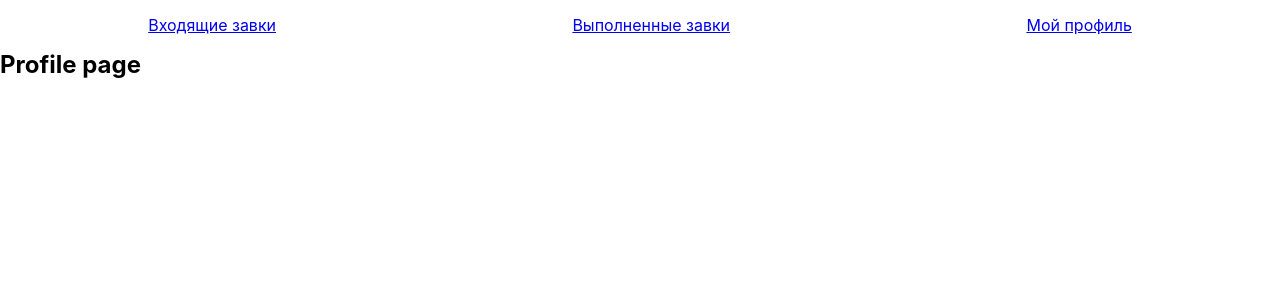
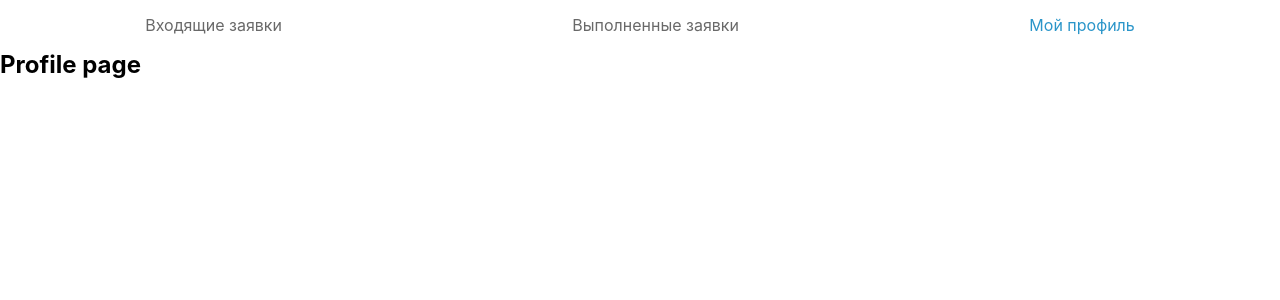
Before and after one commit to supersniper1/JKH, a React (Create React App) app: page /profile in a window 1280 px wide. Shown: the top 300 px of the page. Built offline with nearby package versions, Linux system fonts and the light colour scheme; sample sign-in values are in the browser's storage.

Commit message:
header Links was changed to NavLinks and styles of active links was changed like in figma

```diff
--- a/src/components/header/Header.jsx
+++ b/src/components/header/Header.jsx
@@ -1,6 +1,6 @@
 import React from 'react';
 import './header.sass'
-import {Link} from "react-router-dom";
+import {NavLink} from "react-router-dom";
 
 export const Header = () => {
   return (
@@ -8,13 +8,34 @@ export const Header = () => {
       <nav>
         <ul>
           <li>
-            <Link to='/applications' >Входящие завки</Link>
+            <NavLink
+              to="/applications"
+              className={({ isActive }) =>
+                isActive ? 'activeLink' : 'inactiveLink'
+              }
+            >
+              Входящие заявки
+            </NavLink>
           </li>
           <li>
-            <Link to='/finished-applications' >Выполненные завки</Link>
+            <NavLink
+              to="/finished-applications"
+              className={({ isActive }) =>
+                isActive ? 'activeLink' : 'inactiveLink'
+              }
+            >
+              Выполненные заявки
+            </NavLink>
           </li>
           <li>
-            <Link to='/profile' >Мой профиль</Link>
+            <NavLink
+              to="/profile"
+              className={({ isActive }) =>
+                isActive ? 'activeLink' : 'inactiveLink'
+              }
+            >
+              Мой профиль
+            </NavLink>
           </li>
         </ul>
       </nav>
--- a/src/components/header/header.sass
+++ b/src/components/header/header.sass
@@ -17,3 +17,9 @@ header
   font-size: 3vh
   text-decoration: none
   color: #696969
+.activeLink
+  color: #2a95c9
+  text-decoration: none
+.inactiveLink
+  color: #696969
+  text-decoration: none
```
